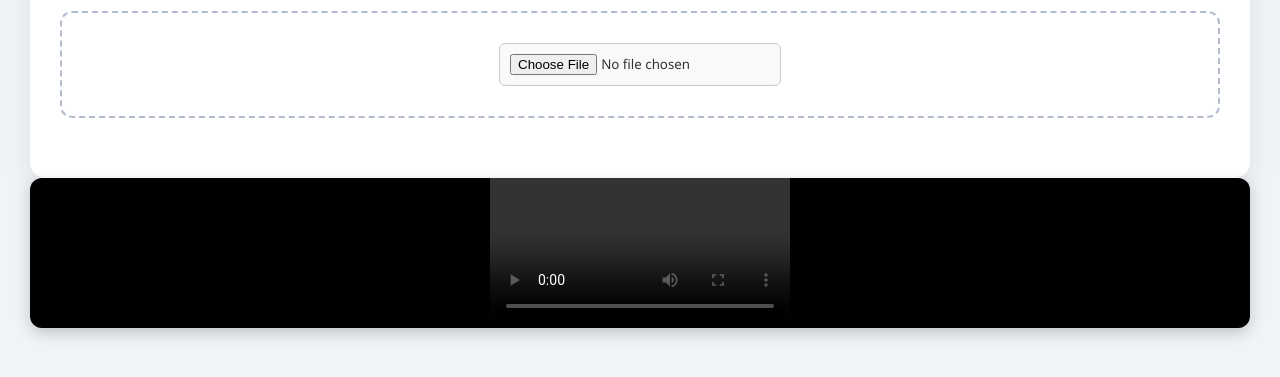
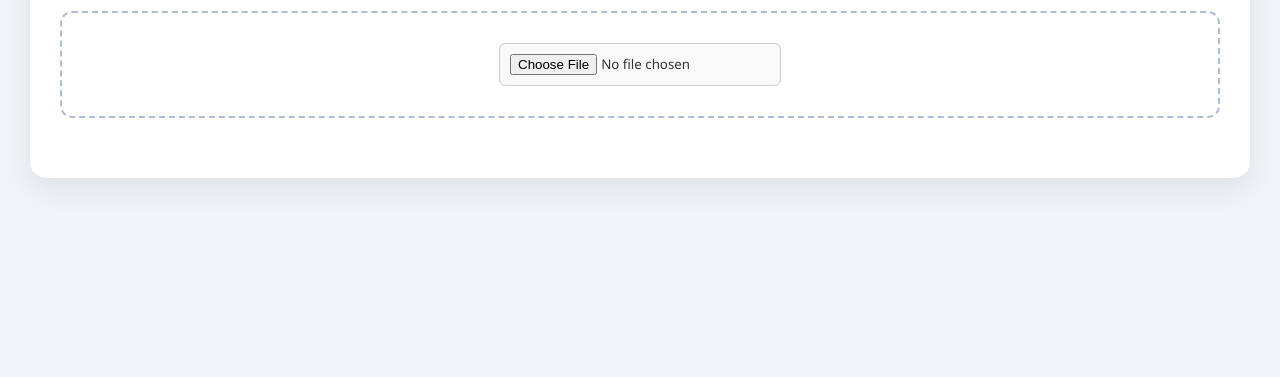
Before and after one commit to Timd1e/voetbaltactiek-ai-analist, a plain HTML site: page frontend/index.html in a window 1280 px wide. Shown: the part 139-516 px from the top of the page. Drawn offline with Linux system fonts and the light colour scheme.

Commit message:
Frontend fix
Dubbele videoplayer weg en readme aangepast

```diff
--- a/frontend/index.html
+++ b/frontend/index.html
@@ -44,8 +44,6 @@
     </div>
 
     <script src="js/player.js"></script>
-    <script src="js/app.js"></script><div class="video-container">
-    <video id="videoPlayer" controls preload="metadata"></video>
-</div>
+    <script src="js/app.js"></script>
 </body>
 </html>
```
Also changed, not shown: README.md.
